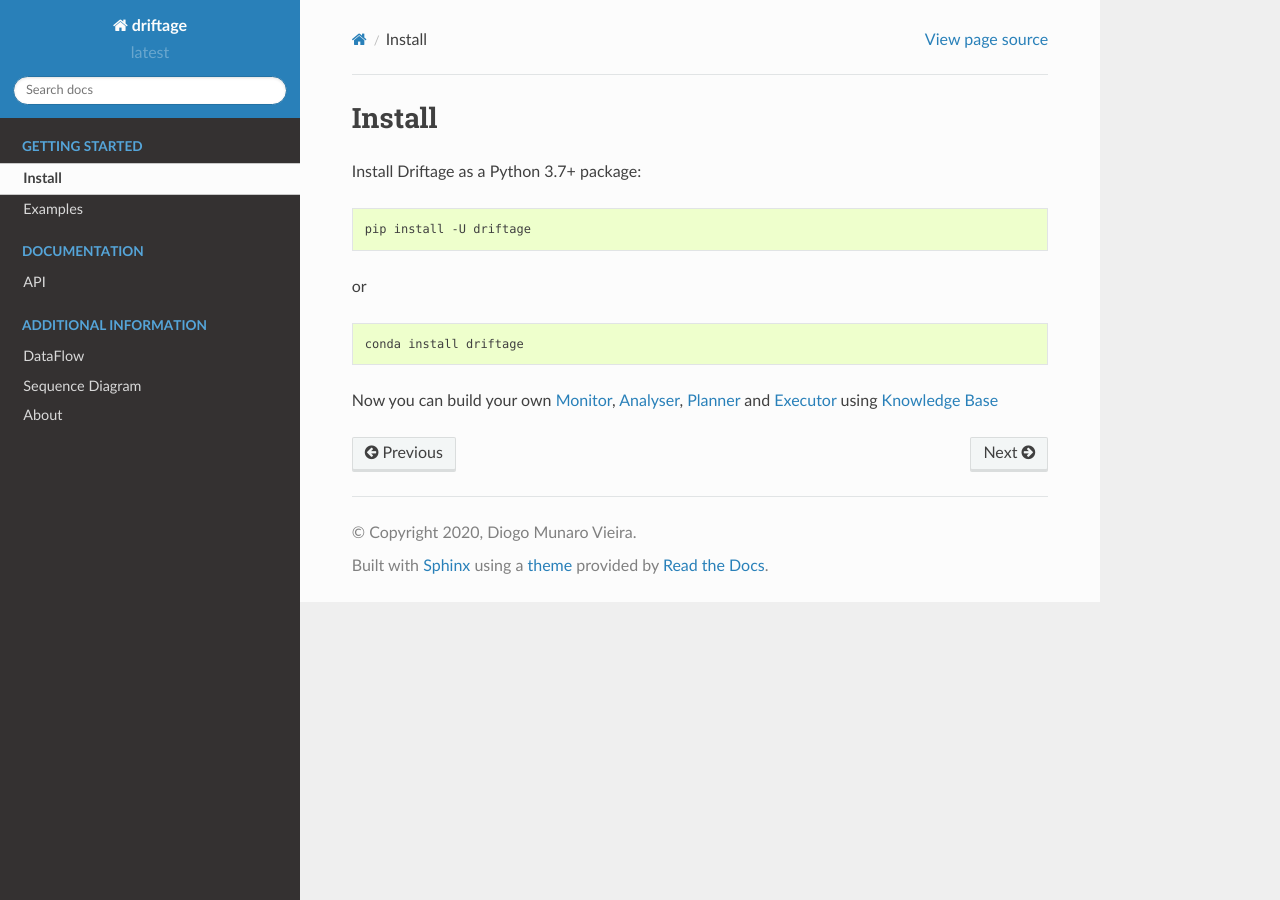
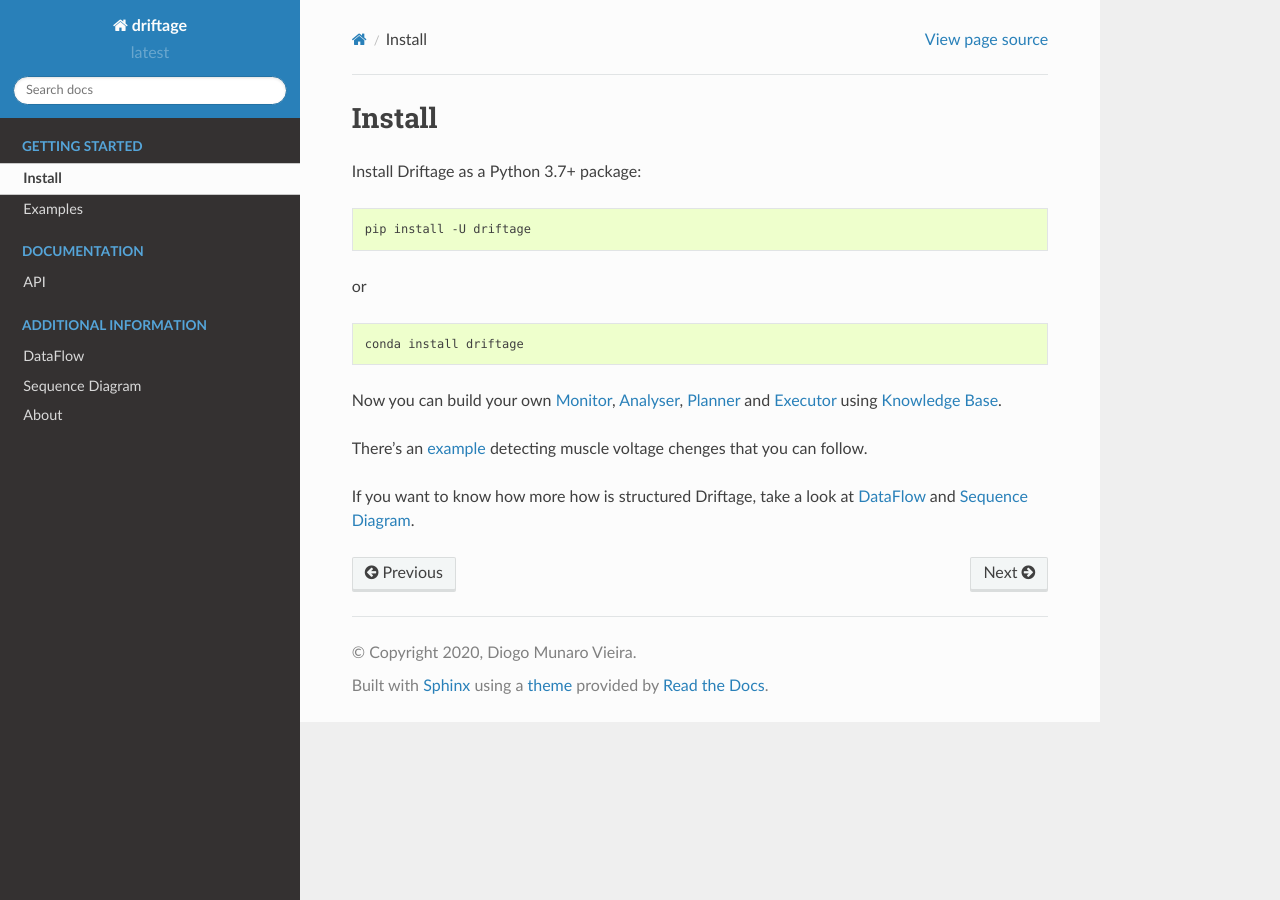
Before and after one commit to dmvieira/driftage, a Sphinx documentation site: the page built from doc/install.rst, in a window 1280 px wide. Built offline with Sphinx 7.4.7 and the Read the Docs theme 2.0.0, drawn with Linux system fonts in a browser that asks for light colours.

Commit message:
Adding links to documentation

```diff
--- a/doc/example.rst
+++ b/doc/example.rst
@@ -47,3 +47,5 @@
 3. Wait until executor logs that already wrote drift and take a look on the file with drifts:
 ::
     cat example/health_monitor/build/executor/output.csv
+
+For more details, take a loop at :doc:`api`.
--- a/doc/install.rst
+++ b/doc/install.rst
@@ -16,4 +16,8 @@
 
 Now you can build your own :doc:`driftage.monitor`,
 :doc:`driftage.analyser`, :doc:`driftage.planner`
-and :doc:`driftage.executor` using :doc:`driftage.kb`
+and :doc:`driftage.executor` using :doc:`driftage.kb`.
+
+There's an :doc:`example <example>` detecting muscle voltage chenges that you can follow.
+
+If you want to know how more how is structured Driftage, take a look at :doc:`dataflow` and :doc:`sequence_diagram`.
```
